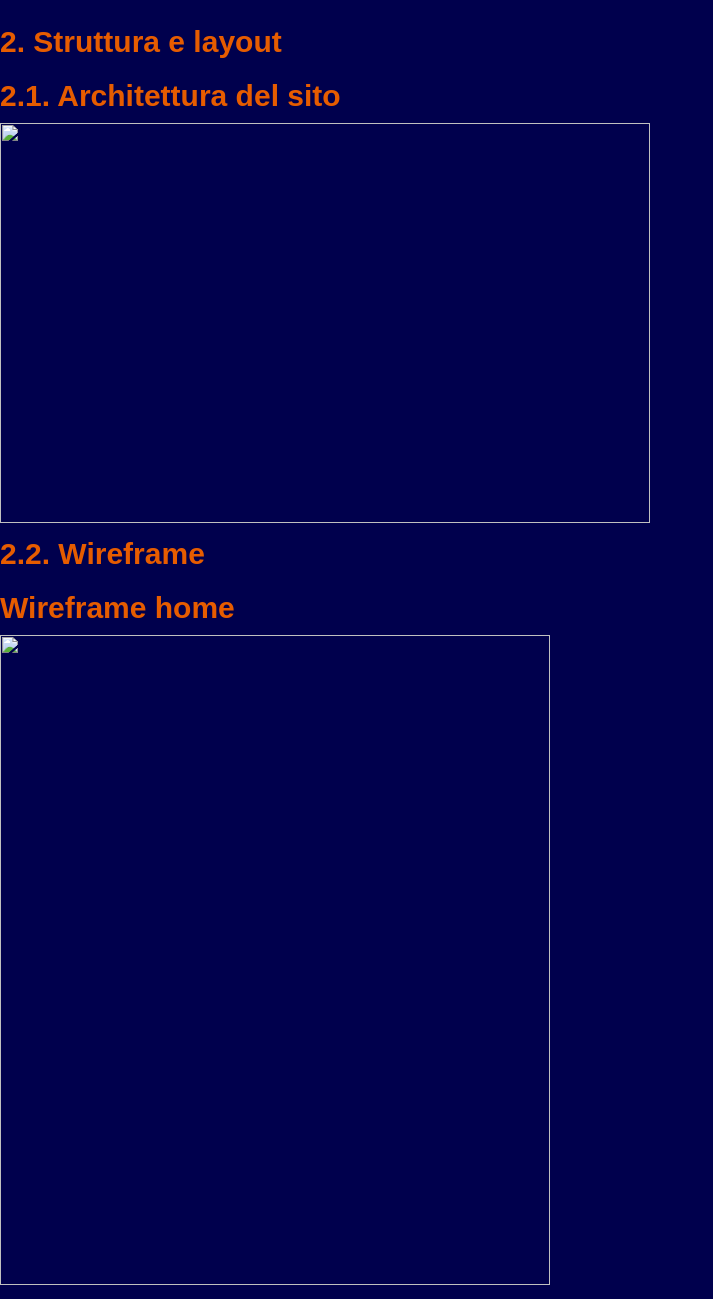
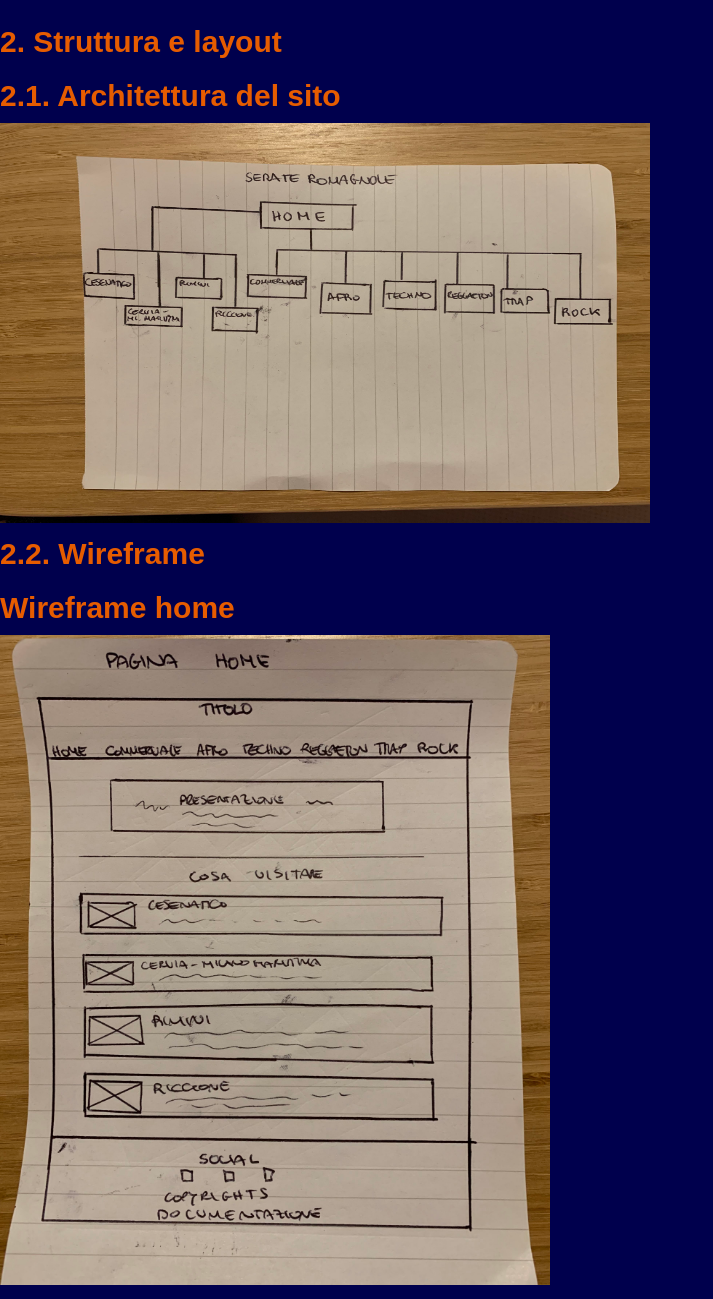
Before and after one commit to camillaricci/progetto-serateromagnole, a plain HTML site: page documentazione.html in a window 1280 px wide. Shown: the part 721-2020 px from the top of the page, without its empty margins (0-713 px from the left). Drawn offline with Linux system fonts and the light colour scheme.

Commit message:
Corretto percorso immagini

```diff
--- a/documentazione.html
+++ b/documentazione.html
@@ -25,12 +25,12 @@
 	</p> <br>
 	<h3 class="card-title-home">2. Struttura e layout </h3>
 	<h3 class="card-title-home"> 2.1. Architettura del sito </h3>
-	<img src="img/strutturasito.jpg" width="650" height="400"><br>
+	<img src="strutturasito.jpg" width="650" height="400"><br>
 	<h3 class="card-title-home"> 2.2. Wireframe </h3>
 	<h3 class="card-title-home"> Wireframe home </h3>
-	<img src="img/wireframehome.jpg" width="550" height="650"><br>
+	<img src="wireframehome.jpg" width="550" height="650"><br>
 	<h3 class="card-title-home"> Wireframe pagina HTML, commericale </h3>
-	<img src="img/wireframecommericale.jpg" width="550" height="650"><br>
+	<img src="wireframecommericale.jpg" width="550" height="650"><br>
 	<h3 class="card-title-home"> 2.3. Look and feel </h3>
 	<p class="card-content-home">
 		Ho scelto di dare al mio sito un'atmosfera diversa per ogni pagina, in modo tale da rispecchiare l'argomento principale della stessa, associando tramite varie strategie (border, immagini) un colore specifico ad ogni genere musicale. L'immagine di background scelta rimanda all'ambiente delle discoteche, e si unisce in modo armonioso ai colori scelti. Nonostante questo, ho mantenuto una continuità grafica in vari titoli e nel footer, tutti arancioni. Le pagine dedicate ai generi presentano due tipologie di contenitori, i div per i locali e le card per gli eventi. Come font ho scelto franklin-gothic-urw per i titoli e Noto Serif Display per i paragrafi.
```
